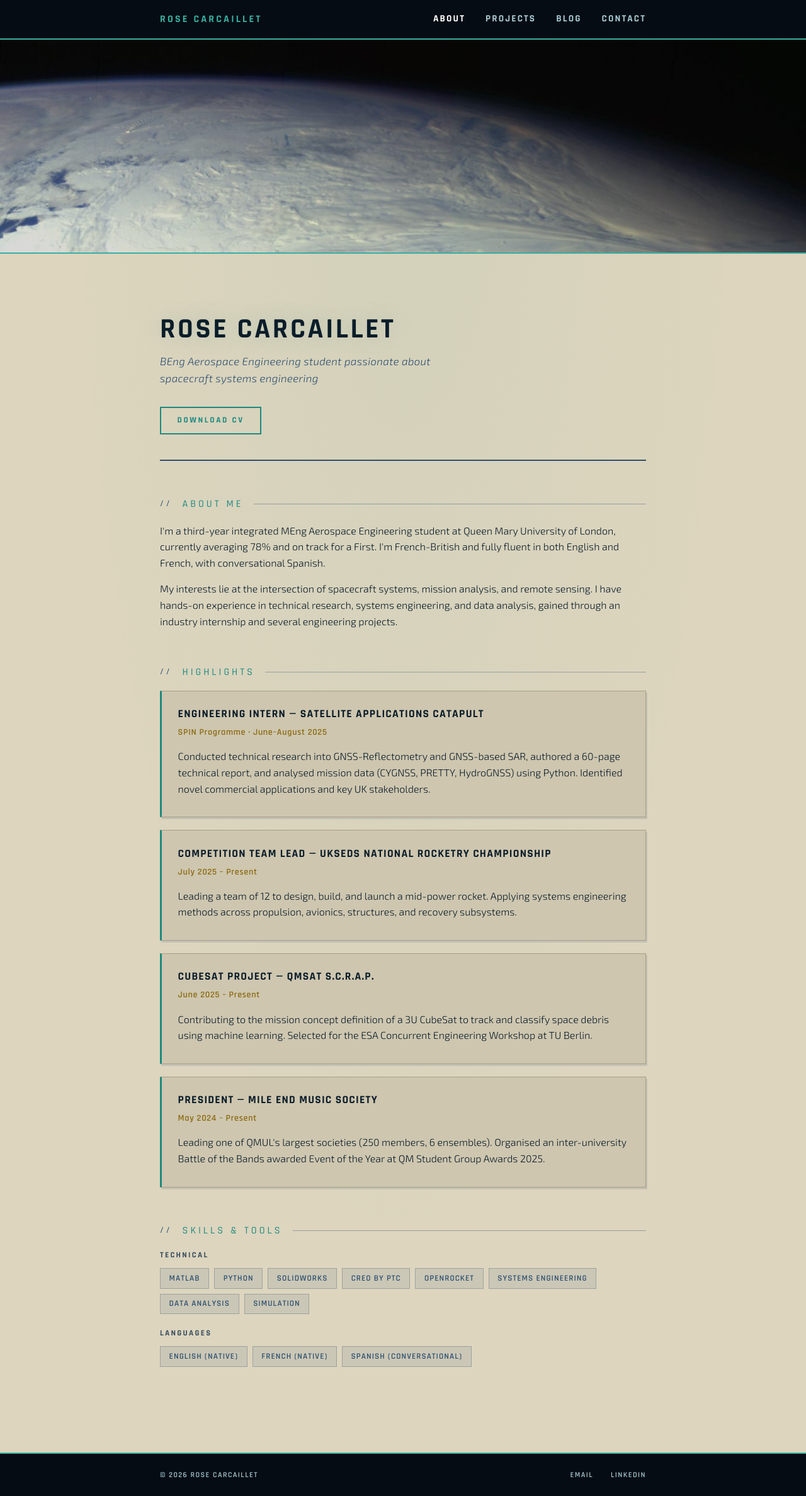
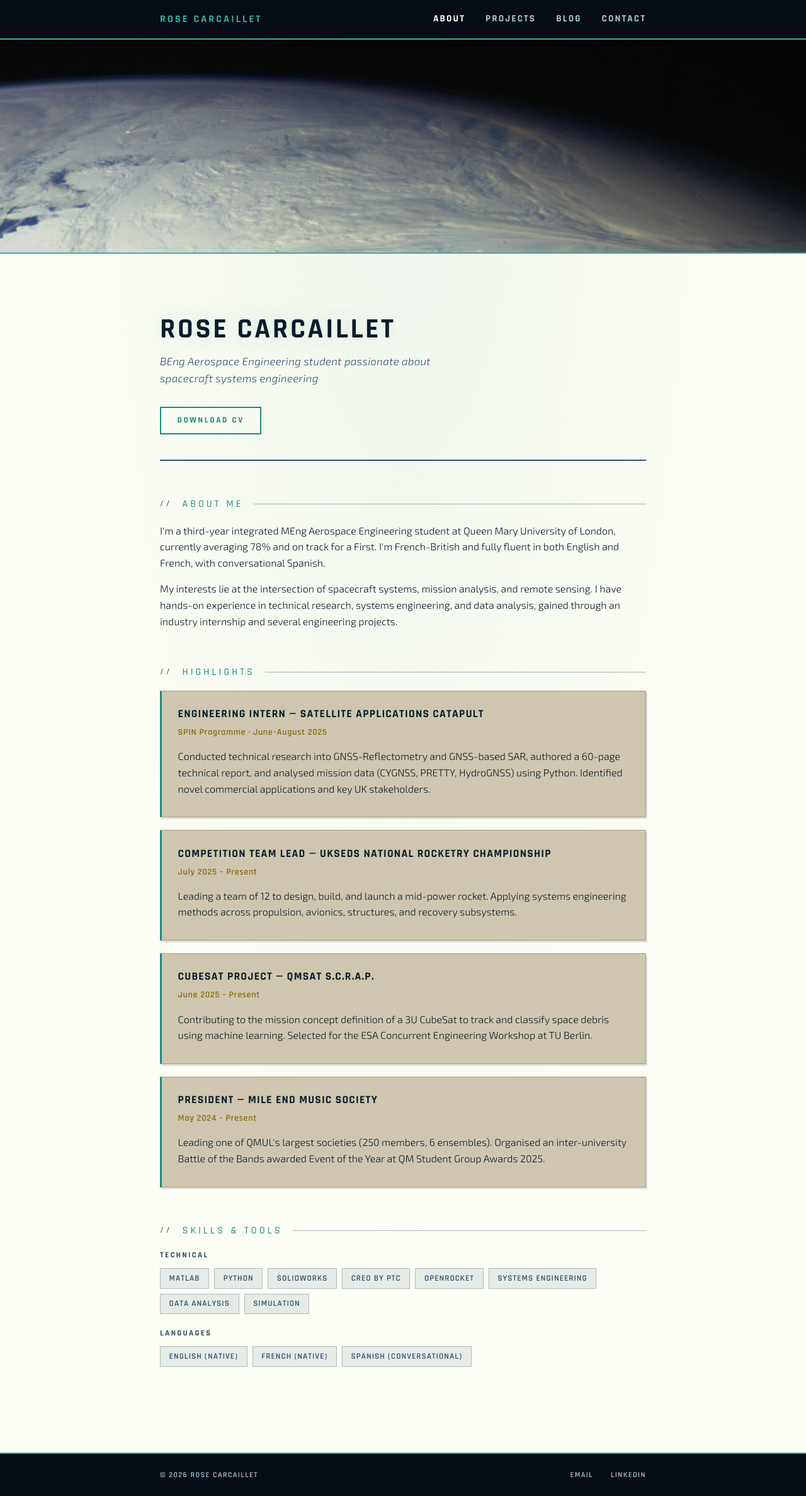
Before and after one commit to rose-31330/rose-31330.github.io, a Jekyll site: the page built from index.md, in a window 1280 px wide. Shown: the whole page at 63% size. Built offline with Jekyll 4.4.1, drawn with Linux system fonts in a browser that asks for light colours.

Commit message:
update colours in CSS

```diff
--- a/assets/css/style.scss
+++ b/assets/css/style.scss
@@ -7,7 +7,7 @@
 $font-heading:   'Rajdhani', 'Helvetica Neue', sans-serif;
 $font-body:      'Exo 2', 'Helvetica Neue', sans-serif;
 
-$color-bg:        #ddd5be;   /* warm parchment                   */
+$color-bg:        #fcfdf4;   /* cream from image                   */
 $color-bg-card:   #cec6af;   /* card surface                     */
 $color-bg-raised: #c8bfa8;   /* raised surfaces                  */
 $color-text:      #0b1d2a;   /* deep navy                        */
```
